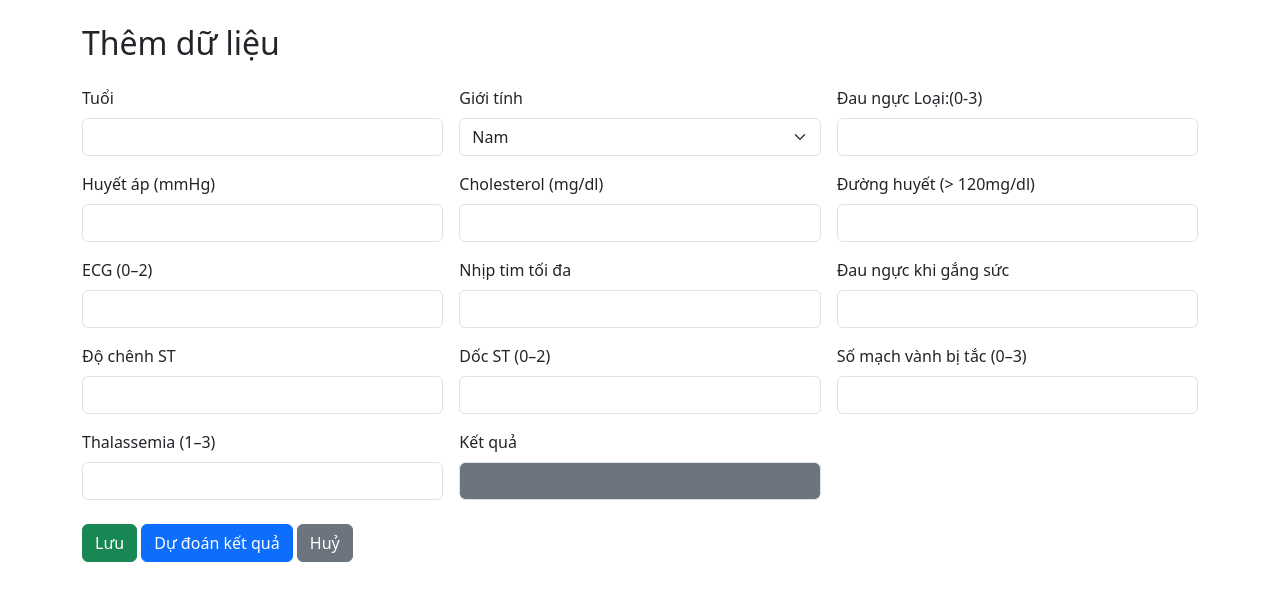
After one commit to qhuy4/python_project, a Flask app: template templates/create.html in a window 1280 px wide. The commit adds this page. Shown: the top 601 px of the page. Run offline with Flask 3, Linux system fonts and the light colour scheme; the template is opened without the code that fills it, so the values that code supplies are empty.

Commit message:
fix conflict

```diff
--- a/app.py
+++ b/app.py
@@ -117,10 +117,18 @@ def index():
 
     #return render_template("index.html", data=df.to_dict(orient="records"))
 
-@app.route("/create", methods=["POST"])
+# Hiển thị form trống
+@app.route("/add", methods=["GET"])
 def create():
     df = load_data()
-    new_entry = {col: request.form[col] for col in df.columns}
+    empty_record = {col: "" for col in df.columns}
+    return render_template("create.html", record=empty_record)
+
+# Xử lý dữ liệu được submit
+@app.route("/create", methods=["POST"])
+def recreate():
+    df = load_data()
+    new_entry = {col: request.form.get(col, "") for col in df.columns}
     df = pd.concat([df, pd.DataFrame([new_entry])], ignore_index=True)
     save_data(df)
     return redirect("/")
@@ -163,7 +171,7 @@ def charts():
     fig1, ax1 = plt.subplots(figsize=(6, 5))  # Tăng kích thước
 
     # Tạo cột mới: 0 = không bệnh, 1 = có bệnh
-    df["Có bệnh tim"] = df["Kết quả chẩn đoán (1: Mắc bệnh tim)"].apply(lambda x: 0 if x == 0 else 1)
+    df["Có bệnh tim"] = df["Kết quả"].apply(lambda x: 0 if x == 0 else 1)
 
     # Đếm số lượng
     counts = df["Có bệnh tim"].value_counts().sort_index()
@@ -192,25 +200,25 @@ def charts():
 
     # Chart 2: Giới tính và tỉ lệ bệnh
     fig2, ax2 = plt.subplots()
-    df.groupby("Giới tính (0: Nữ, 1: Nam)")["Kết quả chẩn đoán (1: Mắc bệnh tim)"].mean().plot(kind='bar', ax=ax2)
+    df.groupby("Giới tính")["Kết quả"].mean().plot(kind='bar', ax=ax2)
     ax2.set_title("Tỉ lệ bệnh tim theo giới tính")
     charts.append(("Tỉ lệ bệnh tim theo giới tính", plot_to_base64(fig2)))
 
     # Chart 3: Tuổi trung bình
     fig3, ax3 = plt.subplots()
-    df.groupby("Kết quả chẩn đoán (1: Mắc bệnh tim)")["Tuổi"].mean().plot(kind='bar', ax=ax3)
+    df.groupby("Kết quả")["Tuổi"].mean().plot(kind='bar', ax=ax3)
     ax3.set_title("Tuổi trung bình theo kết quả chẩn đoán")
     charts.append(("Tuổi trung bình theo kết quả chẩn đoán", plot_to_base64(fig3)))
 
     # Chart 4: Boxplot nhịp tim
     fig4, ax4 = plt.subplots()
-    df.boxplot(column="Nhịp tim tối đa", by="Kết quả chẩn đoán (1: Mắc bệnh tim)", ax=ax4)
+    df.boxplot(column="Nhịp tim tối đa", by="Kết quả", ax=ax4)
     ax4.set_title("Phân bố nhịp tim theo tình trạng bệnh")
     charts.append(("Phân bố nhịp tim theo tình trạng bệnh", plot_to_base64(fig4)))
 
     # Chart 5: Mạch vành tắc vs bệnh tim
     fig5, ax5 = plt.subplots()
-    df.groupby("Số mạch vành bị tắc (0–3)")["Kết quả chẩn đoán (1: Mắc bệnh tim)"].mean().plot(kind='bar', ax=ax5)
+    df.groupby("Số mạch vành bị tắc (0–3)")["Kết quả"].mean().plot(kind='bar', ax=ax5)
     ax5.set_title("Tỉ lệ bệnh theo số mạch vành bị tắc")
     charts.append(("Tỉ lệ bệnh theo số mạch vành bị tắc", plot_to_base64(fig5)))
 
--- a/modules/load_file.py
+++ b/modules/load_file.py
@@ -2,11 +2,11 @@
 import pandas as pd
 
 COLUMNS = [
-    "Tuổi", "Giới tính (0: Nữ, 1: Nam)", "Loại đau ngực (0-3)",
-    "Huyết áp nghỉ (mmHg)", "Cholesterol toàn phần (mg/dl)",
-    "Đường huyết đói > 120mg/dl (1: Có)", "ECG lúc nghỉ (0–2)",
-    "Nhịp tim tối đa", "Đau ngực khi gắng sức (1: Có)",
-    "Độ chênh ST khi gắng sức", "Dốc ST sau gắng sức (0–2)",
+    "Tuổi", "Giới tính", "Đau ngực \nLoại:(0-3)",
+    "Huyết áp (mmHg)", "Cholesterol (mg/dl)",
+    "Đường huyết \n(> 120mg/dl) ", "ECG (0–2)",
+    "Nhịp tim tối đa", "Đau ngực",
+    "Độ chênh ST", "Dốc ST (0–2)",
     "Số mạch vành bị tắc (0–3)", "Thalassemia (1–3)",
     "Kết quả chẩn đoán (1: Mắc bệnh tim)"
 ]
--- /dev/null
+++ b/templates/create.html
@@ -0,0 +1,94 @@
+<!doctype html>
+<html lang="en">
+<head>
+    <title>Thêm dữ liệu</title>
+    <link href="https://cdn.jsdelivr.net/npm/bootstrap@5.3.0/dist/css/bootstrap.min.css" rel="stylesheet">
+</head>
+<body class="container mt-4">
+<h2 class="mb-4">Thêm dữ liệu</h2>
+<form method="post" action="/create">
+    <div class="row g-3">
+        <div class="col-md-4">
+            <label class="form-label">Tuổi</label>
+            <input name="Tuổi" class="form-control" type="number" required>
+        </div>
+
+        <div class="col-md-4">
+            <label class="form-label">Giới tính</label>
+
+            <select name="Giới tính" class="form-select">
+                <option value="1">Nam</option>
+                <option value="0">Nữ</option>
+            </select>
+        </div>
+
+        <div class="col-md-4">
+            <label class="form-label">Đau ngực Loại:(0-3)</label>
+            <input name="Đau ngực \nLoại:(0-3)" class="form-control" type="number" min="0" max="3" required>
+        </div>
+
+        <div class="col-md-4">
+            <label class="form-label">Huyết áp (mmHg)</label>
+            <input name="Huyết áp (mmHg)" class="form-control" type="number" required>
+        </div>
+
+        <div class="col-md-4">
+            <label class="form-label">Cholesterol (mg/dl)</label>
+            <input name="Cholesterol (mg/dl)" class="form-control" type="number" required>
+        </div>
+
+        <div class="col-md-4">
+            <label class="form-label">Đường huyết (> 120mg/dl)</label>
+            <input name="Đường huyết \n(> 120mg/dl) " class="form-control" required>
+        </div>
+
+        <div class="col-md-4">
+            <label class="form-label">ECG (0–2)</label>
+            <input name="ECG (0–2)" class="form-control" type="number" min="0" max="2" required>
+        </div>
+
+        <div class="col-md-4">
+            <label class="form-label">Nhịp tim tối đa</label>
+            <input name="Nhịp tim tối đa" class="form-control" type="number" required>
+        </div>
+
+        <div class="col-md-4">
+            <label class="form-label">Đau ngực khi gắng sức</label>
+            <input name="Đau ngực khi gắng sức" class="form-control" required>
+        </div>
+
+        <div class="col-md-4">
+            <label class="form-label">Độ chênh ST</label>
+            <input name="Độ chênh ST" class="form-control" required>
+        </div>
+
+        <div class="col-md-4">
+            <label class="form-label">Dốc ST (0–2)</label>
+            <input name="Dốc ST (0–2)" class="form-control" type="number" min="0" max="2" required>
+        </div>
+
+        <div class="col-md-4">
+            <label class="form-label">Số mạch vành bị tắc (0–3)</label>
+            <input name="Số mạch vành bị tắc (0–3)" class="form-control" type="number" min="0" max="3" required>
+        </div>
+
+        <div class="col-md-4">
+            <label class="form-label">Thalassemia (1–3)</label>
+            <input name="Thalassemia (1–3)" class="form-control" type="number" min="1" max="3" required>
+        </div>
+
+        <div class="col-md-4">
+            <label class="form-label">Kết quả</label>
+            <input name="Kết quả" class="form-control bg-secondary" required disabled>
+        </div>
+    </div>
+
+    <div class="mt-4">
+        <button type="submit" class="btn btn-success">Lưu</button>
+        <button type="submit" class="btn btn-primary">Dự đoán kết quả</button>
+        <a href="/" class="btn btn-secondary">Huỷ</a>
+    </div>
+</form>
+
+</body>
+</html>
--- a/templates/edit.html
+++ b/templates/edit.html
@@ -8,10 +8,10 @@
     <h2 class="mb-4">Edit Record</h2>
     <form method="post" action="/update/{{ index }}">
       <div class="row g-3">
-        {% for key, value in record.items() %}
+        {% for key in record.items() %}
         <div class="col-md-4">
           <label class="form-label">{{ key }}</label>
-          <input name="{{ key }}" class="form-control" value="{{ value }}">
+          <input name="{{ key }}" class="form-control" value="}">
         </div>
         {% endfor %}
       </div>
```
